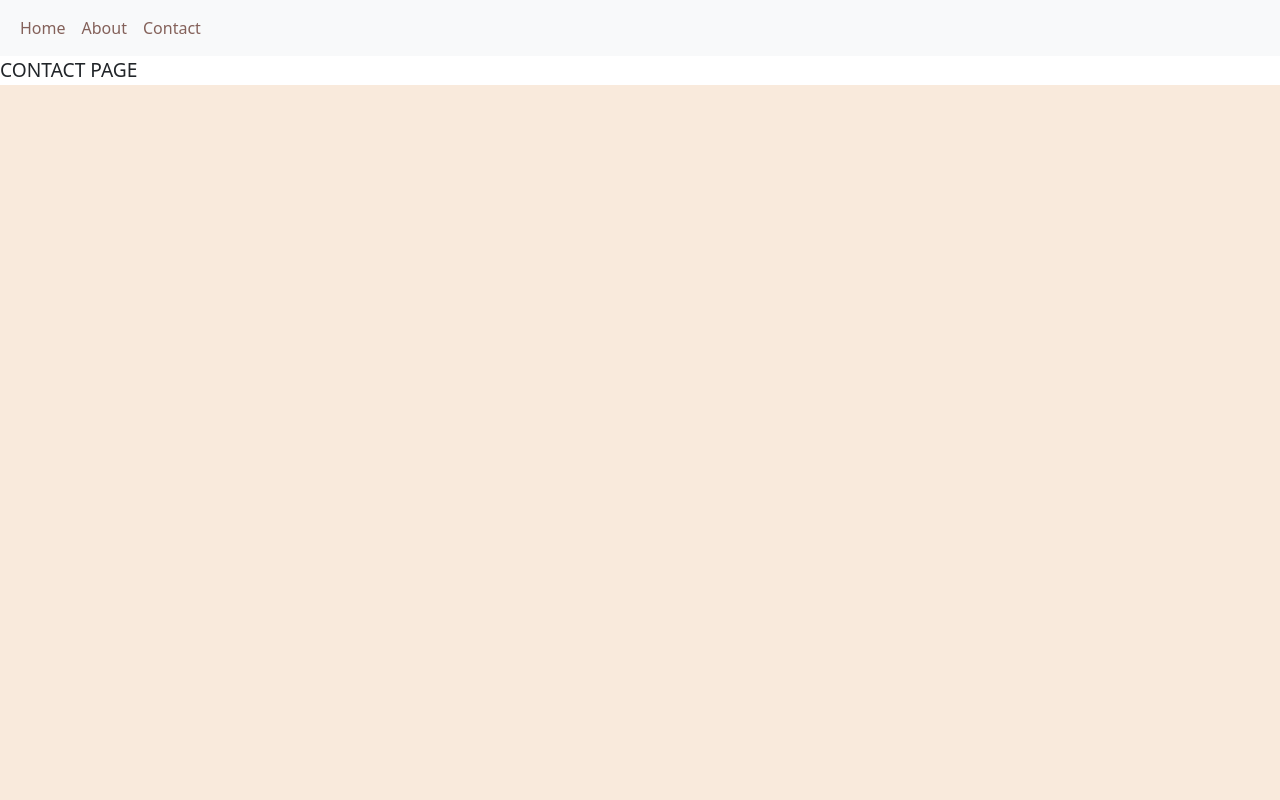
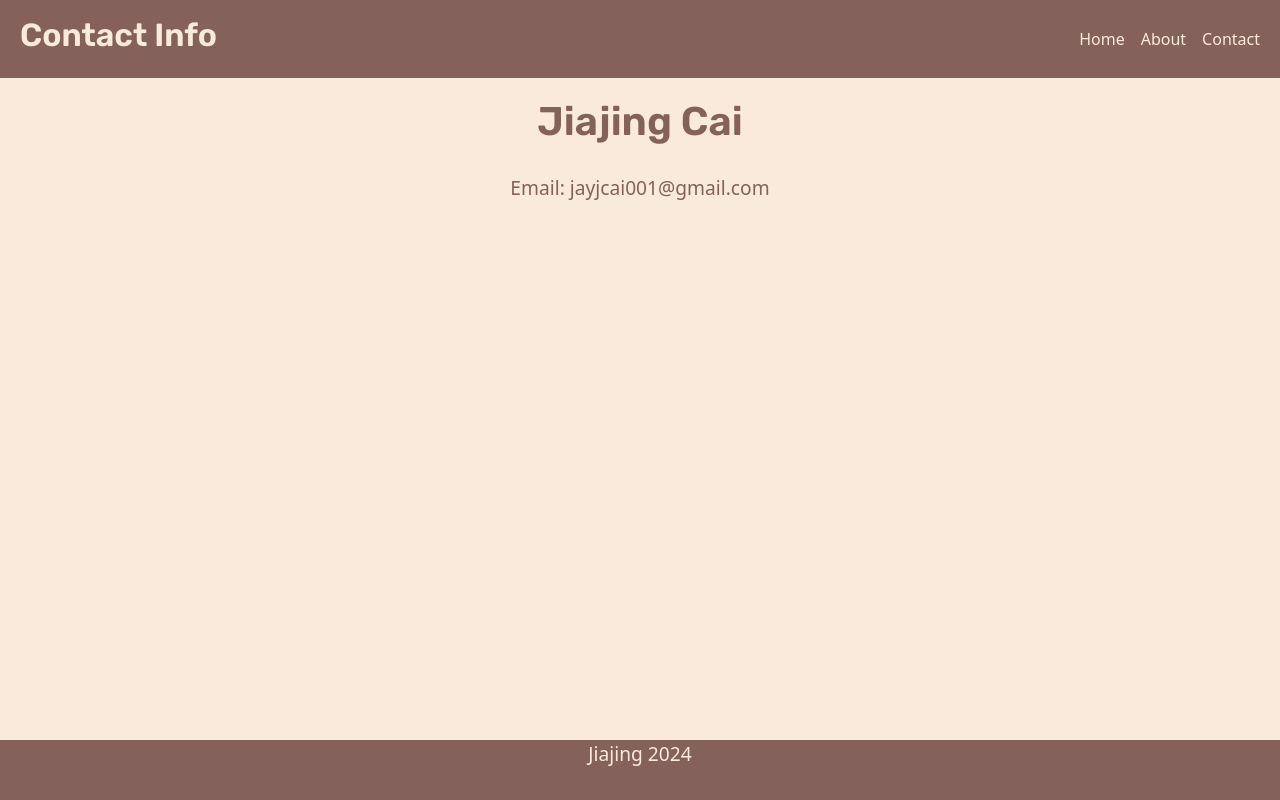
Before and after one commit to JayCai001/My-own-website, a plain HTML site: page contact.html in a window 1280 px wide. Drawn offline with nearby package versions, Linux system fonts and the light colour scheme.

Commit message:
Cleaned up the colors

```diff
--- a/contact.html
+++ b/contact.html
@@ -10,38 +10,66 @@
         <link href="https://cdn.jsdelivr.net/npm/bootstrap@5.3.2/dist/css/bootstrap.min.css" rel="stylesheet" integrity="sha384-T3c6CoIi6uLrA9TneNEoa7RxnatzjcDSCmG1MXxSR1GAsXEV/Dwwykc2MPK8M2HN" crossorigin="anonymous">
         <title>Contact me</title>
     </head>
-    <body>
+    <body style="background-color: #f9eadc;">
         <script src="https://cdn.jsdelivr.net/npm/bootstrap@5.3.2/dist/js/bootstrap.bundle.min.js" integrity="sha384-C6RzsynM9kWDrMNeT87bh95OGNyZPhcTNXj1NW7RuBCsyN/o0jlpcV8Qyq46cDfL" crossorigin="anonymous"></script>
-        <nav class="navbar navbar-expand-lg bg-body-tertiary">
+
+        <nav class="navbar navbar-expand-lg" id="navbar_container">
             <div class="container-fluid">
-                <button class="navbar-toggler" type="button" data-bs-toggle="collapse" data-bs-target="#navbarSupportedContent" aria-controls="navbarSupportedContent" aria-expanded="false" aria-label="Toggle navigation">
+                <div class="location-desc">
+                    <h2>Contact Info</h2>
+                </div>
+                <button class="navbar-toggler ms-auto fixed" type="button" data-bs-toggle="collapse" data-bs-target="#navbarSupportedContent" aria-controls="navbarSupportedContent" aria-expanded="false" aria-label="Toggle navigation">
                 <span class="navbar-toggler-icon"></span>
                 </button>
+
                 <div class="nav-bar collapse navbar-collapse" id="navbarSupportedContent" >
-                    <div class="nav-container d-flex justify-content-center">
-                        <ul class="navbar-nav me-auto mb-2 mb-lg-0">
-                            <li class="nav-item">
+                    <div class="nav-container ms-auto">
+                        <ul class="navbar-nav" id="navbar-list">
+                            <li class="nav-item ms-auto">
                                 <a class="nav-link active" aria-current="page" href="index.html">Home</a>
                             </li>
-                            <li class="nav-item">
+                            <li class="nav-item ms-auto">
                                 <a class="nav-link active" aria-current="page" href="about.html">About</a>
                             </li>
-                            <li class="nav-item">
+                            <li class="nav-item ms-auto">
                                 <a class="nav-link active" aria-current="page" href="contact.html">Contact</a>
                             </li>
                     </div>
                 </div>
+
             </div>
         </nav>
 
+        <div class="container">
+
+            <div class="header">
                 <section>
-            <p>
-                CONTACT PAGE
+                    <div class="intro-container">
+                        <div class="intro-heading">
+                            <h2 style="text-align:center" id="name_header">
+                                Jiajing Cai
+                            </h2>
+                        </div>
+                    </div>
+                </section>
+            </div>
+
+            <div id="body">
+                <section>
+                    <p class="brief-intro" style="text-align:center">
+                        Email: jayjcai001@gmail.com
                     </p>
                 </section>
+            </div>
 
-        <footer>
+            <div id="footer">
+                <div class="footer-container">
+                    <p>
+                        Jiajing 2024
+                    </p>
+                </div>
+            </div>
+        </div>
 
-        </footer>
     </body>
 </html>
--- a/css/style.css
+++ b/css/style.css
@@ -12,7 +12,15 @@ body {
 }
 
 nav .navbar-nav li a{
-    color: #84615a !important;
+    color: #f9eadc !important;
+}
+
+#name_header {
+    margin-top: 2rem;
+}
+
+#navbar_container {
+    background-color: #84615a;
 }
 
 
@@ -84,14 +92,20 @@ p {
 /* Footer */
 
 #footer {
-    position:absolute;
+    position:fixed;
     bottom:0;
+    left:0;
     width:100%;
     height:60px;   /* Height of the footer */
-    background:#6cf;  /* Height of the footer */
+    background:#84615a;
+    text-align: center;
 }
 
-.intro-heading h2, .intro-heading h3, .description-container p, .footer-container p {
+.footer-container p {
+    color: #f9eadc;
+}
+
+.intro-heading h2, .intro-heading h3, .description-container p{
     text-align: center;
     color: #84615a;
 }
```
Also changed, not shown: about.html (+40 -12 lines), index.html (+4 -4 lines). Lines whose indentation alone changed are shown as unchanged.
